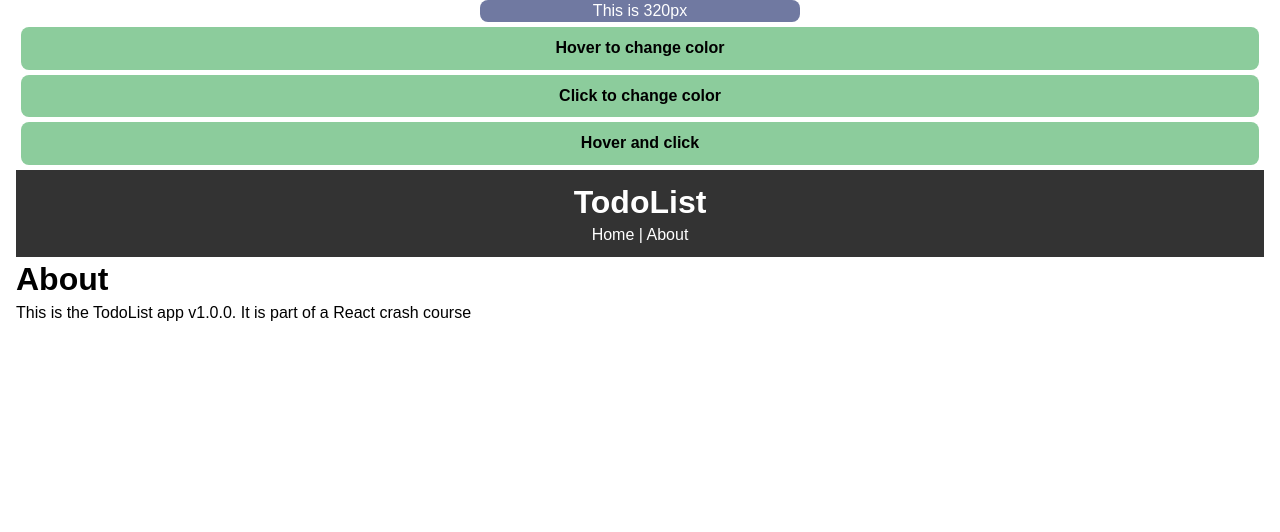
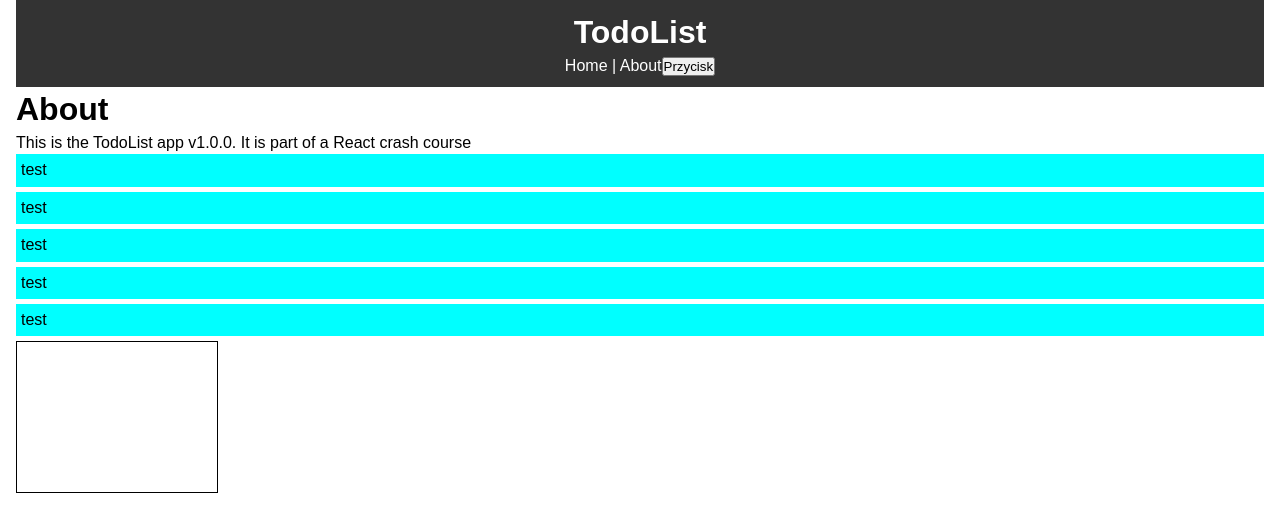
Before and after one commit to rahdi/react-crash-todo, a React (Create React App) app: page /about in a window 1280 px wide. Shown: the top 532 px of the page. Built offline with nearby package versions, Linux system fonts and the light colour scheme; no server answers; the HTML template or start-up script is replaced by a standard one.

Commit message:
Changes to check canvas

```diff
--- a/src/App.js
+++ b/src/App.js
@@ -58,7 +58,7 @@ class App extends Component {
       <Router>
         <div className="App">
           <div className="container">
-            <TestComponent />
+            {/* <TestComponent /> */}
             <Header />
             <Route
               exact
--- a/src/components/layout/Header.js
+++ b/src/components/layout/Header.js
@@ -1,26 +1,40 @@
-import React from 'react';
+import React, { useState } from "react";
 import { Link } from "react-router-dom";
+import NowyPrzycisk from "../nowy-przycisk/nowy-przycisk.component";
 
 function Header() {
+  const [text, setText] = useState("TodoList");
+
+  const changeText = () => {
+    setText("Nowy Tekst");
+  };
+
   return (
     <header style={headerStyle}>
-      <h1>TodoList</h1>
-      <Link style={linkStyle} to="/">Home</Link> |
-      <Link style={linkStyle} to="/about"> About</Link>
+      <h1>{text}</h1>
+      <Link style={linkStyle} to="/">
+        Home
+      </Link>{" "}
+      |
+      <Link style={linkStyle} to="/about">
+        {" "}
+        About
+      </Link>
+      <NowyPrzycisk changeText={changeText} />
     </header>
-  )
+  );
 }
 
 const headerStyle = {
   background: "#333",
   color: "#fff",
   textAlign: "center",
-  padding: "10px"
-}
+  padding: "10px",
+};
 
 const linkStyle = {
   color: "#fff",
-  textDecoration: "none"
-}
+  textDecoration: "none",
+};
 
 export default Header;
--- /dev/null
+++ b/src/components/nowy-przycisk/nowy-przycisk.component.jsx
@@ -0,0 +1,7 @@
+import React from "react";
+
+function NowyPrzycisk({ changeText }) {
+  return <button onClick={changeText}>Przycisk</button>;
+}
+
+export default NowyPrzycisk;
--- a/src/components/pages/About.js
+++ b/src/components/pages/About.js
@@ -1,12 +1,79 @@
-import React from 'react'
+import React, { useState, useEffect } from "react";
 
 function About() {
+  const [deviceWidth, setDeviceWidth] = useState(window.innerWidth);
+  const [deviceHeight, setDeviceHeight] = useState(window.innerHeight);
+  const [width, setWidth] = useState(200);
+
+  console.log("device: " + deviceWidth + " x " + deviceHeight);
+  console.log("window: " + window.innerWidth + " x " + window.innerHeight);
+  const c = document.getElementById("myCanvas");
+  if (c) {
+    console.log("canvas: " + c.width + " x " + c.height);
+  }
+
+  useEffect(() => {
+    console.log("useEffect");
+    // setSize("resize");
+    // window.addEventListener("resize", () => setSize("resize"));
+    window.addEventListener("orientationchange", () =>
+      setSize("orientationchange")
+    );
+    return () => {
+      // window.removeEventListener("resize", () => setSize("resize"));
+      window.removeEventListener("orientationchange", () =>
+        setSize("orientationchange")
+      );
+    };
+  }, []);
+
+  const setSize = (text) => {
+    if (text === "orientationchange") {
+      // console.log(window.innerWidth + " x " + window.innerHeight);
+      if (window.innerHeight > window.innerWidth) {
+        console.log("pionowa > pozioma");
+        const newWidth =
+          deviceHeight > deviceWidth ? deviceHeight - 40 : deviceWidth - 40;
+        console.log("setNewWidth");
+        setWidth(newWidth);
+      } else {
+        console.log("pozioma > pionowa");
+        const newWidth =
+          deviceHeight > deviceWidth ? deviceWidth - 40 : deviceHeight - 40;
+        console.log("setNewWidth");
+        setWidth(newWidth);
+      }
+    }
+  };
+
+  console.log(
+    "render " +
+      String(new Date().getHours()) +
+      ":" +
+      String(new Date().getMinutes()) +
+      ":" +
+      String(new Date().getSeconds())
+  );
+
   return (
     <React.Fragment>
       <h1>About</h1>
       <p>This is the TodoList app v1.0.0. It is part of a React crash course</p>
+      <div style={{ display: "grid", gap: "5px", marginBottom: "5px" }}>
+        <div style={{ backgroundColor: "#00ffff", padding: "5px" }}>test</div>
+        <div style={{ backgroundColor: "#00ffff", padding: "5px" }}>test</div>
+        <div style={{ backgroundColor: "#00ffff", padding: "5px" }}>test</div>
+        <div style={{ backgroundColor: "#00ffff", padding: "5px" }}>test</div>
+        <div style={{ backgroundColor: "#00ffff", padding: "5px" }}>test</div>
+      </div>
+      <canvas
+        key={width}
+        id="myCanvas"
+        width={width}
+        style={{ border: "1px solid #000000" }}
+      ></canvas>
     </React.Fragment>
-  )
+  );
 }
 
 export default About;
```
